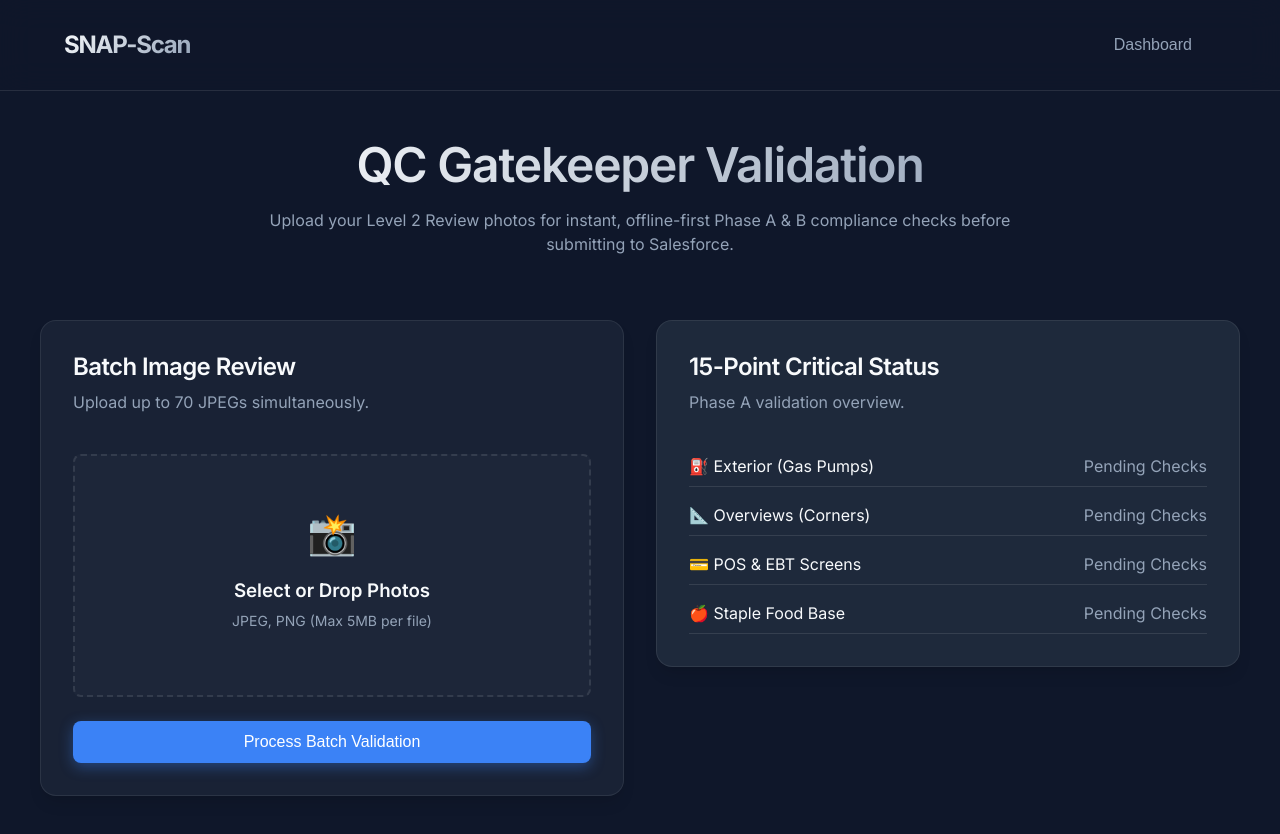
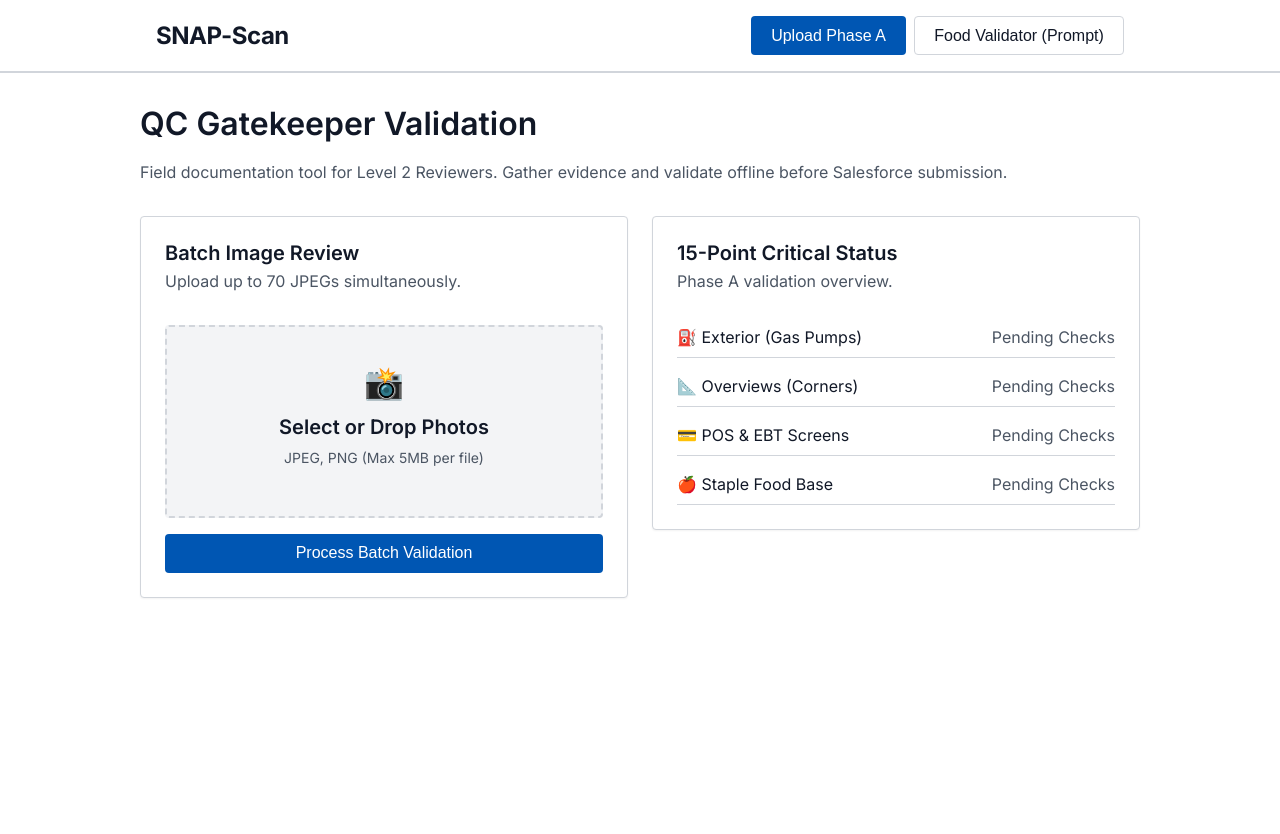
Before and after one commit to Nevlaa/msg-reviewer, a React (Vite) app: page / in a window 1280 px wide. Shown: the top 834 px of the page. After the commit the page ends 800 px from the top, so only its background shows below. Built offline with nearby package versions, Linux system fonts and the light colour scheme.

Commit message:
feat(ui): refine aesthetics for field reports and implement prompt builder

```diff
--- a/src/App.css
+++ b/src/App.css
@@ -6,11 +6,9 @@
 }
 
 .header {
-  padding: 1.5rem 0;
-  border-bottom: 1px solid var(--border-color);
-  background: rgba(15, 23, 42, 0.8);
-  backdrop-filter: blur(16px);
-  -webkit-backdrop-filter: blur(16px);
+  padding: 1rem 0;
+  border-bottom: 2px solid var(--border-color);
+  background: var(--bg-primary);
   position: sticky;
   top: 0;
   z-index: 10;
@@ -31,74 +29,75 @@
 .logo-text {
   font-size: 1.5rem;
   font-weight: 700;
-  background: linear-gradient(135deg, var(--text-primary), var(--text-secondary));
-  -webkit-background-clip: text;
-  -webkit-text-fill-color: transparent;
-  letter-spacing: -0.05em;
+  color: var(--text-primary);
+  letter-spacing: -0.02em;
 }
 
 .main-content {
   flex: 1;
-  padding: 3rem 0;
+  padding: 2rem 0;
 }
 
 .hero-section {
-  text-align: center;
-  max-width: 800px;
-  margin: 0 auto 4rem;
+  text-align: left;
+  margin-bottom: 2rem;
 }
 
 .hero-title {
-  font-size: 3rem;
-  margin-bottom: 1rem;
-  line-height: 1.1;
-  background: linear-gradient(to right, #F8FAFC, #94A3B8);
-  -webkit-background-clip: text;
-  -webkit-text-fill-color: transparent;
+  font-size: 2rem;
+  margin-bottom: 0.5rem;
+  color: var(--text-primary);
+  border-bottom: none;
 }
 
 .dashboard-grid {
   display: grid;
   grid-template-columns: repeat(auto-fit, minmax(320px, 1fr));
-  gap: 2rem;
+  gap: 1.5rem;
   align-items: start;
 }
 
 .card {
-  padding: 2rem;
+  padding: 1.5rem;
   display: flex;
   flex-direction: column;
-  gap: 1.5rem;
-  transition: transform var(--transition-normal);
-}
-
-.card:hover {
-  transform: translateY(-5px);
-  border-color: rgba(255, 255, 255, 0.2);
+  gap: 1rem;
 }
 
 .card-header h2 {
-  font-size: 1.5rem;
-  margin-bottom: 0.5rem;
+  font-size: 1.25rem;
+  margin-bottom: 0.25rem;
 }
 
 .upload-area {
   border: 2px dashed var(--border-color);
   border-radius: var(--radius-md);
-  padding: 3rem 2rem;
+  padding: 2rem 1rem;
   text-align: center;
   cursor: pointer;
-  transition: all var(--transition-fast);
-  background: rgba(255, 255, 255, 0.02);
+  background: var(--bg-secondary);
+  transition: background-color var(--transition-fast);
 }
 
-.upload-area:hover {
-  border-color: var(--accent-blue);
-  background: rgba(59, 130, 246, 0.05);
+.upload-area:hover, .upload-area.hovering {
+  background: var(--bg-tertiary);
 }
 
 .upload-icon {
-  font-size: 2.5rem;
-  color: var(--accent-blue);
-  margin-bottom: 1rem;
+  font-size: 2rem;
+  margin-bottom: 0.5rem;
 }
+
+/* Prompt Generator Specifics */
+.prompt-box {
+  background: var(--bg-secondary);
+  border: 1px solid var(--border-color);
+  border-radius: var(--radius-md);
+  padding: 1rem;
+  font-family: monospace;
+  font-size: 0.875rem;
+  white-space: pre-wrap;
+  max-height: 300px;
+  overflow-y: auto;
+  color: var(--text-primary);
+}
--- a/src/App.tsx
+++ b/src/App.tsx
@@ -1,6 +1,7 @@
 import { useState } from 'react'
 import { ImageUploader } from './components/ImageUploader';
 import { QCChecklist } from './components/QCChecklist';
+import { getSystemPrompt } from './services/PromptGenerator';
 
 import './App.css'
 
@@ -14,30 +15,57 @@ function App() {
           <div className="logo-group">
             <span className="logo-text">SNAP-Scan</span>
           </div>
-          <nav>
+          <nav style={{ display: 'flex', gap: '0.5rem' }}>
             <button
-              className={`btn ${activeTab === 'dashboard' ? 'btn-primary' : ''}`}
+              className={`btn ${activeTab === 'upload' ? 'btn-primary' : 'btn-secondary'}`}
+              onClick={() => setActiveTab('upload')}
+            >
+              Upload Phase A
+            </button>
+            <button
+              className={`btn ${activeTab === 'dashboard' ? 'btn-primary' : 'btn-secondary'}`}
               onClick={() => setActiveTab('dashboard')}
-              style={{ background: activeTab === 'dashboard' ? '' : 'transparent', color: activeTab === 'dashboard' ? '' : 'var(--text-secondary)' }}
             >
-              Dashboard
+              Food Validator (Prompt)
             </button>
           </nav>
         </div>
       </header>
 
-      <main className="main-content container animate-fade-in">
+      <main className="main-content container">
         <section className="hero-section">
           <h1 className="hero-title">QC Gatekeeper Validation</h1>
           <p>
-            Upload your Level 2 Review photos for instant, offline-first Phase A & B compliance checks before submitting to Salesforce.
+            Field documentation tool for Level 2 Reviewers. Gather evidence and validate offline before Salesforce submission.
           </p>
         </section>
 
-        <div className="dashboard-grid">
-          <ImageUploader />
-          <QCChecklist />
-        </div>
+        {activeTab === 'upload' && (
+          <div className="dashboard-grid">
+            <ImageUploader />
+            <QCChecklist />
+          </div>
+        )}
+
+        {activeTab === 'dashboard' && (
+          <div className="card panel">
+            <div className="card-header" style={{ display: 'flex', justifyContent: 'space-between', alignItems: 'flex-start' }}>
+              <div>
+                <h2>Phase B: Staple Food Validation Assistant</h2>
+                <p>Generate the Structured Prompt Packet for Gemini to process Food Inventory logic.</p>
+              </div>
+              <button
+                className="btn btn-primary"
+                onClick={() => navigator.clipboard.writeText(getSystemPrompt())}
+              >
+                Copy Prompt
+              </button>
+            </div>
+            <div className="prompt-box">
+              {getSystemPrompt()}
+            </div>
+          </div>
+        )}
       </main>
     </div>
   )
--- a/src/components/ImageUploader.tsx
+++ b/src/components/ImageUploader.tsx
@@ -19,7 +19,7 @@ export const ImageUploader: React.FC = () => {
   };
 
   return (
-    <div className="card glass-panel">
+    <div className="card panel">
       <div className="card-header">
         <h2>Batch Image Review</h2>
         <p>Upload up to 70 JPEGs simultaneously.</p>
--- a/src/components/QCChecklist.tsx
+++ b/src/components/QCChecklist.tsx
@@ -2,7 +2,7 @@ import React from 'react';
 
 export const QCChecklist: React.FC = () => {
   return (
-    <div className="card glass-panel" style={{ background: 'var(--bg-secondary)' }}>
+    <div className="card panel">
       <div className="card-header">
         <h2>15-Point Critical Status</h2>
         <p>Phase A validation overview.</p>
--- a/src/index.css
+++ b/src/index.css
@@ -1,34 +1,29 @@
-@import url('https://fonts.googleapis.com/css2?family=Inter:wght@300;400;500;600;700&display=swap');
+@import url('https://fonts.googleapis.com/css2?family=Inter:wght@400;500;600;700&display=swap');
 
 :root {
-  /* Premium Slate and Blue Color Palette */
-  --bg-primary: #0F172A;
-  --bg-secondary: #1E293B;
-  --bg-tertiary: #334155;
-  --text-primary: #F8FAFC;
-  --text-secondary: #94A3B8;
+  /* Minimal, Clean "Field Report" Palette */
+  --bg-primary: #FFFFFF;
+  --bg-secondary: #F3F4F6; /* Gray 100 */
+  --bg-tertiary: #E5E7EB; /* Gray 200 */
 
-  --accent-blue: #3B82F6;
-  --accent-blue-hover: #2563EB;
-  --accent-green: #10B981;
-  --accent-amber: #F59E0B;
-  --accent-rose: #EF4444;
+  --text-primary: #111827; /* Gray 900 */
+  --text-secondary: #4B5563; /* Gray 600 */
 
-  --border-color: rgba(255, 255, 255, 0.1);
-  --glass-bg: rgba(30, 41, 59, 0.7);
-  --glass-border: rgba(255, 255, 255, 0.08);
+  --accent-blue: #0056b3; /* Traditional, accessible blue */
+  --accent-blue-hover: #004494;
+  --accent-green: #059669;
+  --accent-amber: #D97706;
+  --accent-rose: #DC2626;
+
+  --border-color: #D1D5DB; /* Gray 300 */
 
   --shadow-sm: 0 1px 2px 0 rgba(0, 0, 0, 0.05);
   --shadow-md: 0 4px 6px -1px rgba(0, 0, 0, 0.1), 0 2px 4px -1px rgba(0, 0, 0, 0.06);
-  --shadow-lg: 0 10px 15px -3px rgba(0, 0, 0, 0.1), 0 4px 6px -2px rgba(0, 0, 0, 0.05);
-  --shadow-glow: 0 0 20px rgba(59, 130, 246, 0.3);
 
-  --radius-md: 0.5rem;
-  --radius-lg: 1rem;
-  --radius-xl: 1.5rem;
+  --radius-md: 4px;
+  --radius-lg: 8px;
 
-  --transition-fast: 0.2s cubic-bezier(0.4, 0, 0.2, 1);
-  --transition-normal: 0.3s cubic-bezier(0.4, 0, 0.2, 1);
+  --transition-fast: 0.2s ease;
 }
 
 * {
@@ -49,14 +44,12 @@ body {
   flex-direction: column;
 }
 
-/* Glassmorphism Utilities */
-.glass-panel {
-  background: var(--glass-bg);
-  backdrop-filter: blur(12px);
-  -webkit-backdrop-filter: blur(12px);
-  border: 1px solid var(--glass-border);
-  border-radius: var(--radius-lg);
-  box-shadow: var(--shadow-lg);
+/* Base Panel */
+.panel {
+  background: var(--bg-primary);
+  border: 1px solid var(--border-color);
+  border-radius: var(--radius-md);
+  box-shadow: var(--shadow-sm);
 }
 
 /* Typography Base */
@@ -67,14 +60,18 @@ h1, h2, h3, h4, h5, h6 {
 }
 
 h1 {
-  font-size: 2.5rem;
-  letter-spacing: -0.025em;
+  font-size: 2rem;
   margin-bottom: 1.5rem;
+  border-bottom: 2px solid var(--border-color);
+  padding-bottom: 0.5rem;
 }
 
 h2 {
-  font-size: 1.875rem;
-  letter-spacing: -0.025em;
+  font-size: 1.5rem;
+}
+
+h3 {
+  font-size: 1.25rem;
 }
 
 p {
@@ -85,9 +82,9 @@ p {
 /* Layout Utilities */
 .container {
   width: 100%;
-  max-width: 1200px;
+  max-width: 1000px;
   margin: 0 auto;
-  padding: 0 1.5rem;
+  padding: 0 1rem;
 }
 
 /* Buttons */
@@ -95,11 +92,11 @@ p {
   display: inline-flex;
   align-items: center;
   justify-content: center;
-  padding: 0.75rem 1.5rem;
+  padding: 0.6rem 1.2rem;
   font-weight: 500;
   font-size: 1rem;
   border-radius: var(--radius-md);
-  border: none;
+  border: 1px solid transparent;
   cursor: pointer;
   transition: all var(--transition-fast);
   text-decoration: none;
@@ -108,21 +105,18 @@ p {
 .btn-primary {
   background-color: var(--accent-blue);
   color: white;
-  box-shadow: 0 4px 14px 0 rgba(59, 130, 246, 0.39);
 }
 
 .btn-primary:hover {
   background-color: var(--accent-blue-hover);
-  transform: translateY(-2px);
-  box-shadow: 0 6px 20px rgba(59, 130, 246, 0.5);
 }
 
-/* Animations */
-@keyframes fadeIn {
-  from { opacity: 0; transform: translateY(10px); }
-  to { opacity: 1; transform: translateY(0); }
+.btn-secondary {
+  background-color: white;
+  color: var(--text-primary);
+  border: 1px solid var(--border-color);
 }
 
-.animate-fade-in {
-  animation: fadeIn 0.6s cubic-bezier(0.16, 1, 0.3, 1) forwards;
+.btn-secondary:hover {
+  background-color: var(--bg-secondary);
 }
--- /dev/null
+++ b/src/services/PromptGenerator.ts
@@ -0,0 +1,43 @@
+export const getSystemPrompt = (): string => {
+  return `Act as a Level 2 SNAP Reviewer Quality Control Gatekeeper.
+
+You will process the attached images of food inventory from a retail environment and output a JSON object exactly matching the schema provided below.
+
+JSON OUTPUT EXPECTATION:
+{
+  "food_inventory": {
+    "dairy_and_substitutes": [
+      { "variety": "Milk", "count": 12, "unit_of_sale": "Units", "is_ffr": true }
+    ],
+    "meats_poultry_fish": [
+      { "variety": "Lunchmeat", "count": 5, "unit_of_sale": "Both", "is_ffr": true }
+    ],
+    "breads_grains_cereals": [
+      { "variety": "Rice", "count": 20, "unit_of_sale": "Units", "is_ffr": false }
+    ],
+    "fruits_and_vegetables": [
+      { "variety": "Tomatoes", "count": 8, "unit_of_sale": "LBs", "is_ffr": true }
+    ]
+  },
+  "metadata": {
+    "exceeds_dairy_limit": false,
+    "exceeds_meat_limit": false,
+    "exceeds_bread_limit": false,
+    "exceeds_produce_limit": false
+  }
+}
+
+CRITICAL USDA INVENTORY RULES:
+- Variety Limit Cap: Return a maximum of 10 varieties for Dairy, Meat, and Bread, and a maximum of 14 for Fruits/Vegetables. Prioritize varieties with the highest counts and FFR status.
+- The 20-Count Ceiling: Never return a count higher than 20 for any single variety. If 50 cans of corn are detected, return 20.
+- The Multi-Ingredient Rule: Categorize processed foods by their first ingredient. If the first ingredient is water, stock, or broth, categorize by the second ingredient.
+- The FFR Rule: If even one unit of a variety is Fresh, Frozen, or Refrigerated, is_ffr MUST be set to true for that entire variety.
+- Exclusions: Do NOT include accessory foods (chips, candy, soda, baked sweets) in this JSON unless they are 100% juice.
+
+CRITICAL HPI & BUNDLE RULES:
+- Highest Priced Items (HPIs): Identify up to six (6) of the most expensive SNAP/EBT-eligible items priced at $5.00 or higher.
+- HPI Inclusions/Exclusions: HPIs CAN include accessory foods (e.g., energy drinks, cases of water, coffee, large bags of chips). HPIs MUST NOT include alcohol, hot foods, meat bundles, seafood specials, fruit/vegetable boxes, or infant formula.
+- Bundles: Identify up to four (4) of the most expensive bundles in each category (Meat, Seafood, Produce). A bundle is a group of items packaged together for a single price.
+- Stock Count Cap: For any HPI or Bundle, if the stock exceeds 10 units, return exactly 10 for the stock_count.
+- Unique Price Points: Do not list the exact same product at the exact same price four times to fill the HPI list. Look for variety in the highest-priced items.`;
+};
```
Also changed, not shown: src/types.ts (added, +25 -0 lines), 2 other files (tests, documents, lock files or other folders).
